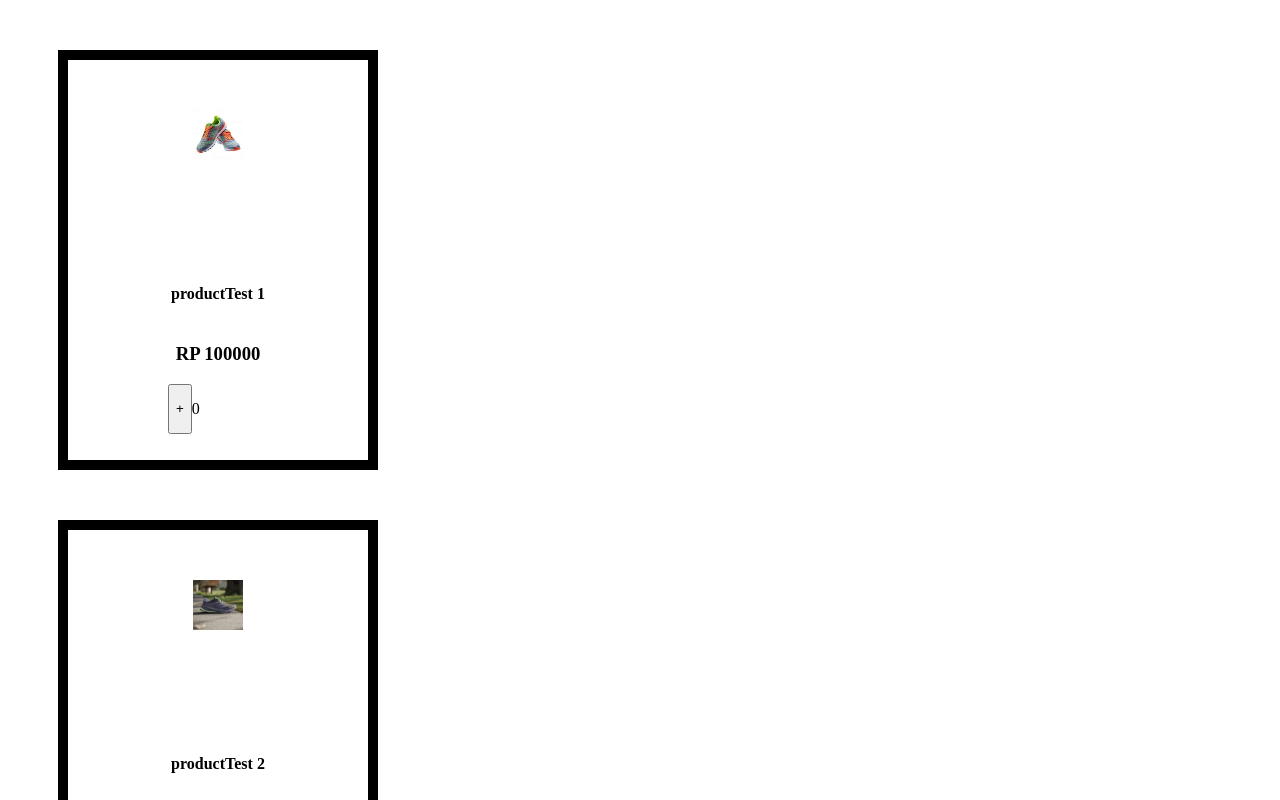
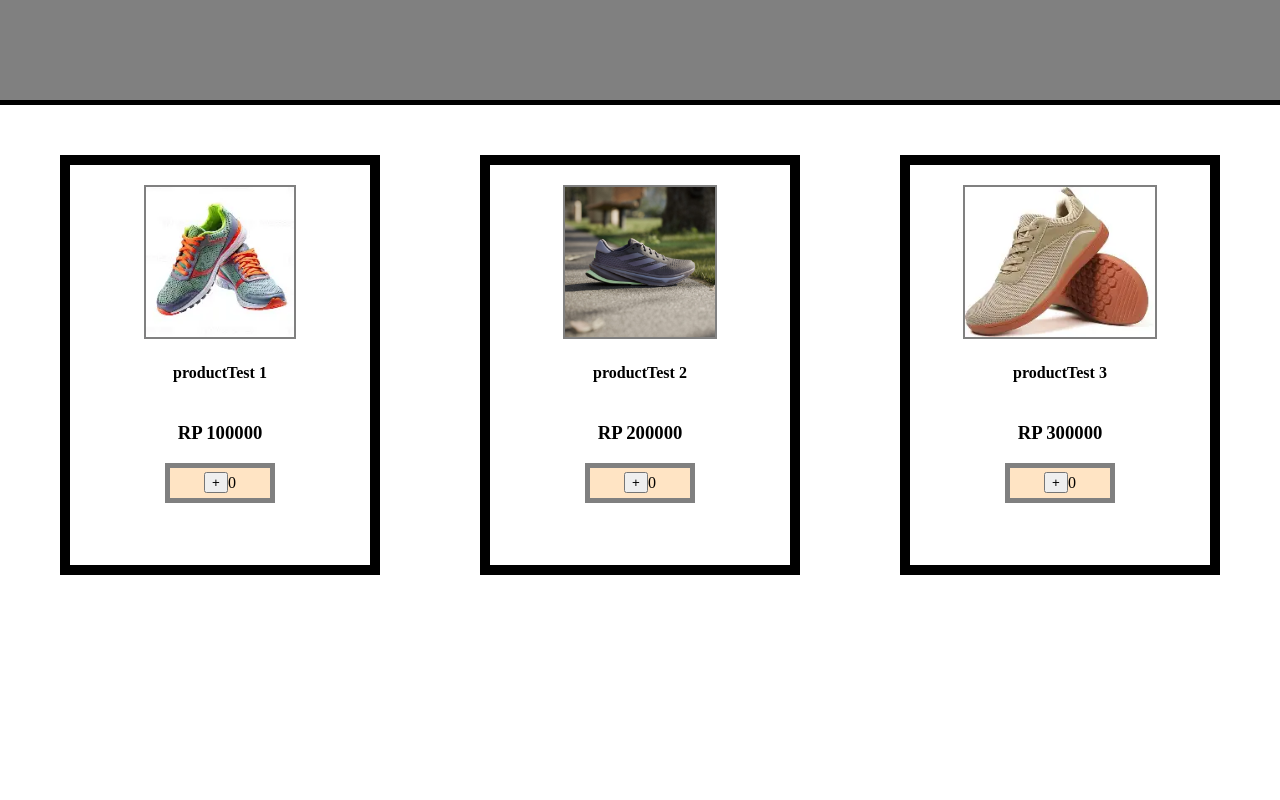
Before and after one commit to Habil233z/React, a React (Vite) app: page / in a window 1280 px wide. Shown: the top 800 px of the page. Built offline with nearby package versions, Linux system fonts and the light colour scheme.

Commit message:
finishing off, currently polishing it

```diff
--- a/src/App.css
+++ b/src/App.css
@@ -1,5 +1,22 @@
+body {
+    width: 100%;
+    margin: 0;
+    padding: 0;
+}
+
+.header {
+    height: 100px;
+    background-color: gray;
+    border-bottom: 5px solid black;
+    margin: 0;
+    padding: 0;
+    width: 100%;
+}
+
 .cardArea {
     display: flex;
+    justify-content: center;
+    align-items: center;
 }
 
 .productCard {
@@ -14,19 +31,37 @@
 }
 
 .imageContainer {
-    margin-top: 50px;
-    margin-bottom: 100px;
+    margin-top: 20px;
+
 }
 
 .productImage {
-    height: 50px;
+    height: 150px;
+    border: 2px solid gray;
 }
 
 .buyAmount {
+    height: 30px;
     width: 100px;
     display: flex;
+    align-items: center;
+    justify-content: center;
+    background-color: bisque;
+    border: 5px solid gray;
 }
 
 .hide {
     display: none;
 }
+
+.added {
+    background-color: green;
+}
+
+.cart {
+    background-color: orange;
+    width: 500px;
+    height: 200px;
+    border: 5px solid black;
+    border-left: 0px;
+}
--- a/src/App.tsx
+++ b/src/App.tsx
@@ -1,5 +1,7 @@
 import { useState } from 'react'
 import './App.css'
+import Header from './components/header'
+import Cart from './components/cart'
 
 function App() {
   const [data, setData] = useState([
@@ -47,9 +49,28 @@ function App() {
       setData(decreaseCounter)
     }
 
+    const totalPrice = () => {
+      return data.reduce((sum, item) => {
+        const count = Number(item.count) || 0
+        const price = Number(item.productPrice) || 0
+        return sum + count *  price
+      }, 0)
+    }
+
+    const totalProduct = () => {
+      return data.reduce((sum, item) => {
+        const count = Number(item.count) || 0
+        return sum + count
+      }, 0)
+    }
+
     return (
-      data.map(product => (
-      <div className="productCard">
+      <div>
+        <Header />
+
+        <div className='cardArea'>
+        {data.map(product => (
+          <div className={`productCard ${product.count > 0 ? "added": ""}`}>
             <div className="imageContainer">
               <img src={product.imageSource} className="productImage" />
             </div>
@@ -61,7 +82,14 @@ function App() {
               <button className={product.count >0 ? " decreaseButton": "hide"} onClick={() => decreaseOnClick(product.id)}>-</button>
             </div>
           </div>
-      ))
+        ))}
+      </div>
+
+      <div className={`cart ${totalPrice() === 0 ? "hide": ""}`}>
+        <h2>Total price: {totalPrice()}</h2>
+        <h2>Total product: {totalProduct()}</h2>
+      </div>
+    </div>
     )
 }
 
--- /dev/null
+++ b/src/components/Header.tsx
@@ -0,0 +1,9 @@
+function Header() {
+    return (
+        <div className="header">
+
+        </div>
+    )
+}
+
+export default Header
```
Also changed, not shown: src/components/Cart.tsx (added, +7 -0 lines). Lines whose indentation alone changed are shown as unchanged.
